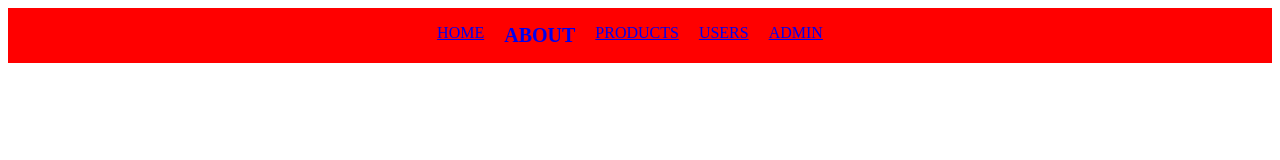
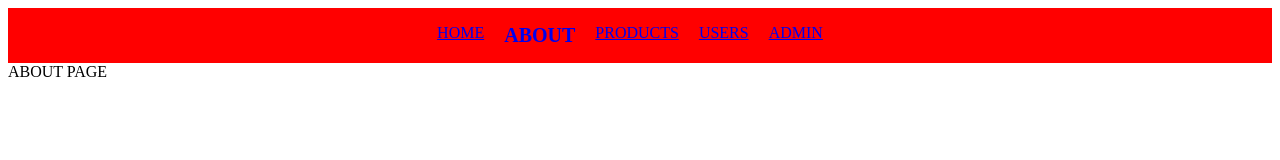
Before and after one commit to minu-ha/webpack-boilerplate, a React app: page /about in a window 1280 px wide. Shown: the top 160 px of the page. Built offline with nearby package versions, Linux system fonts and the light colour scheme.

Commit message:
라우팅 웹팩 오류 픽스

```diff
--- a/src/routes/Routing.tsx
+++ b/src/routes/Routing.tsx
@@ -1,12 +1,13 @@
+import About from 'pages/About';
 import React, { FC, lazy, Suspense } from 'react';
 import { Route, Routes, RoutesProps, useLocation } from 'react-router-dom';
 
 const Routing: FC<RoutesProps> = () => {
   const { pathname } = useLocation();
-  console.log('pathname => ', pathname);
 
   const Page = lazy(() =>
-    import(`pages${pathname}`).catch(e => {
+    import(`pages/${pathname}`).catch(e => {
+      console.log('pathname => ', pathname);
       if (/not find module/.test(e.message)) {
         return import('pages/NoMatch');
       }
@@ -29,6 +30,7 @@ const Routing: FC<RoutesProps> = () => {
           </Suspense>
         }
       />
+      <Route path={'/about'} element={<About />} />
     </Routes>
   );
 };
--- a/webpack/webpack.dev.js
+++ b/webpack/webpack.dev.js
@@ -6,6 +6,7 @@ module.exports = {
   devServer: {
     hot: true,
     open: true,
+    historyApiFallback: true,
   },
   module: {
     rules: [
```
